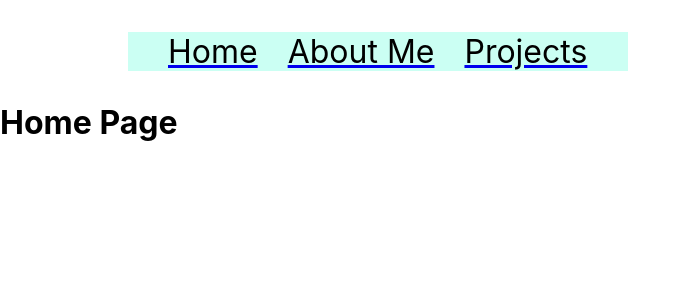
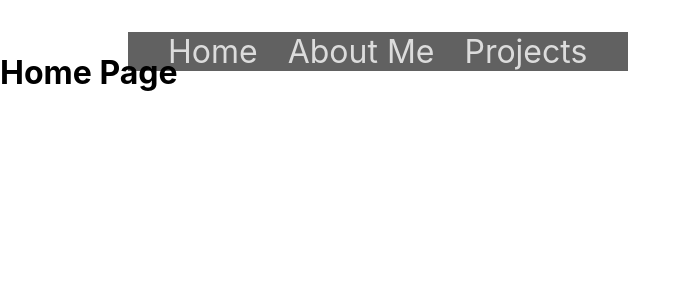
Before and after one commit to kjdominick66/my-portfolio, a React (Create React App) app: page /#/ in a window 1280 px wide. Shown: the top 300 px of the page, without its empty margins (0-689 px from the left). Built offline with nearby package versions, Linux system fonts and the light colour scheme.

Commit message:
Made website links slightly dim when hovered over.

```diff
--- a/src/pages/Home.css
+++ b/src/pages/Home.css
@@ -2,5 +2,6 @@
     text-align: left;
     color: rgb(0, 0, 0);
     font-size: xx-large;
-    margin-top: 0%;
+    position: relative;
+    bottom: 50px;
 }
--- a/src/pages/Layout.css
+++ b/src/pages/Layout.css
@@ -2,7 +2,7 @@
     align-items: center;
     width: 500px;
     margin-left: 10%;
-    background-color: rgb(203, 255, 243);
+    background-color: rgb(97, 97, 97);
     font-size: xx-large;
     height: min-content;
 }
@@ -13,15 +13,12 @@
     gap: 30px;
 }
 
-.navbar span {
-  color: rgb(0, 0, 0);
-  font-size: xx-large
+.navbar a {
+  color: gainsboro;
+  text-decoration: none;
 }
 
-.navbar span:hover {
-  color: #00bfff;
+.navbar a:active, a:hover, a:visited {
+  color: rgba(220, 220, 220, 0.715);
+  text-decoration: none;
 }
-
-.navbar span.active {
-  border-bottom: 2px solid #00bfff;
-}
```
